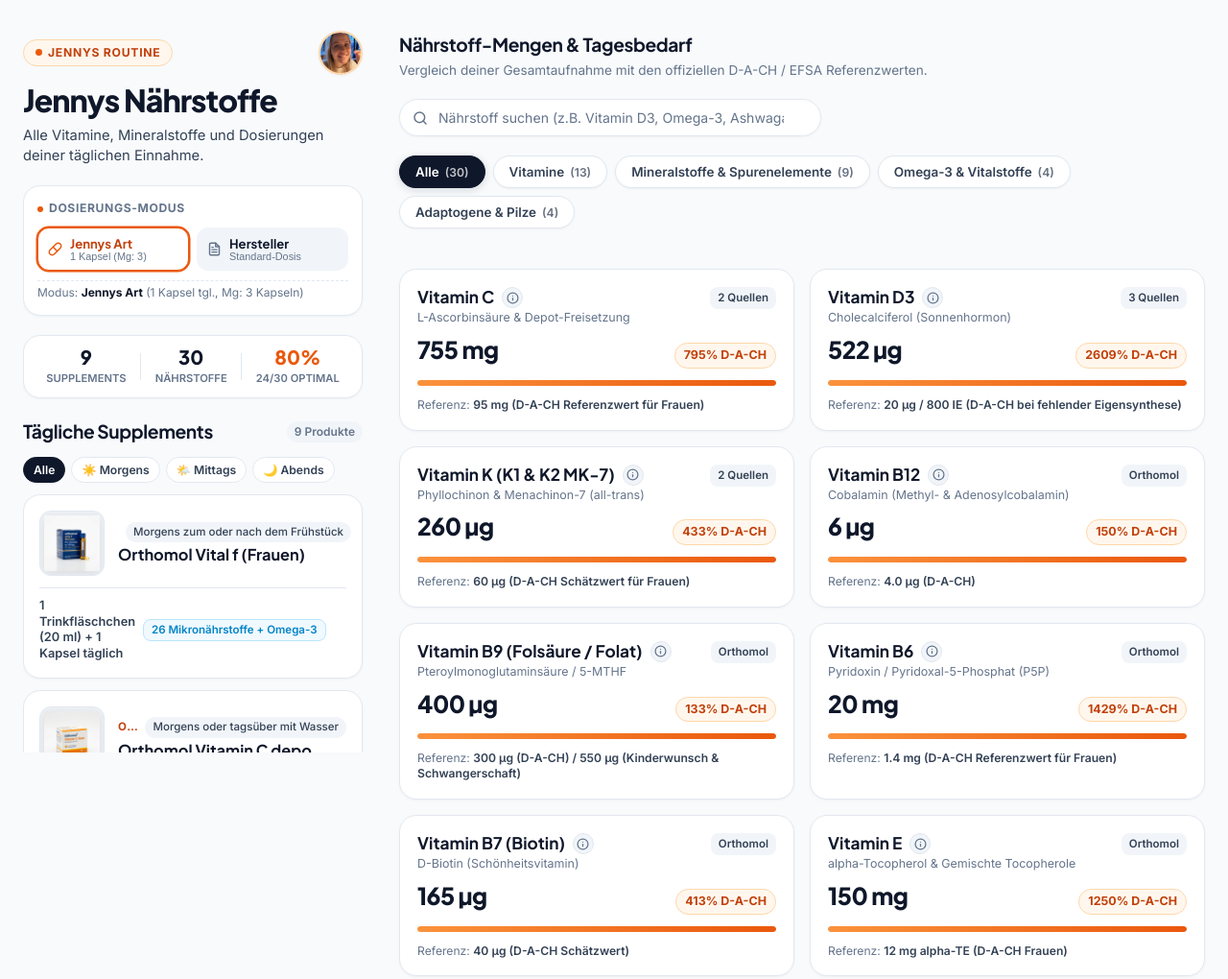
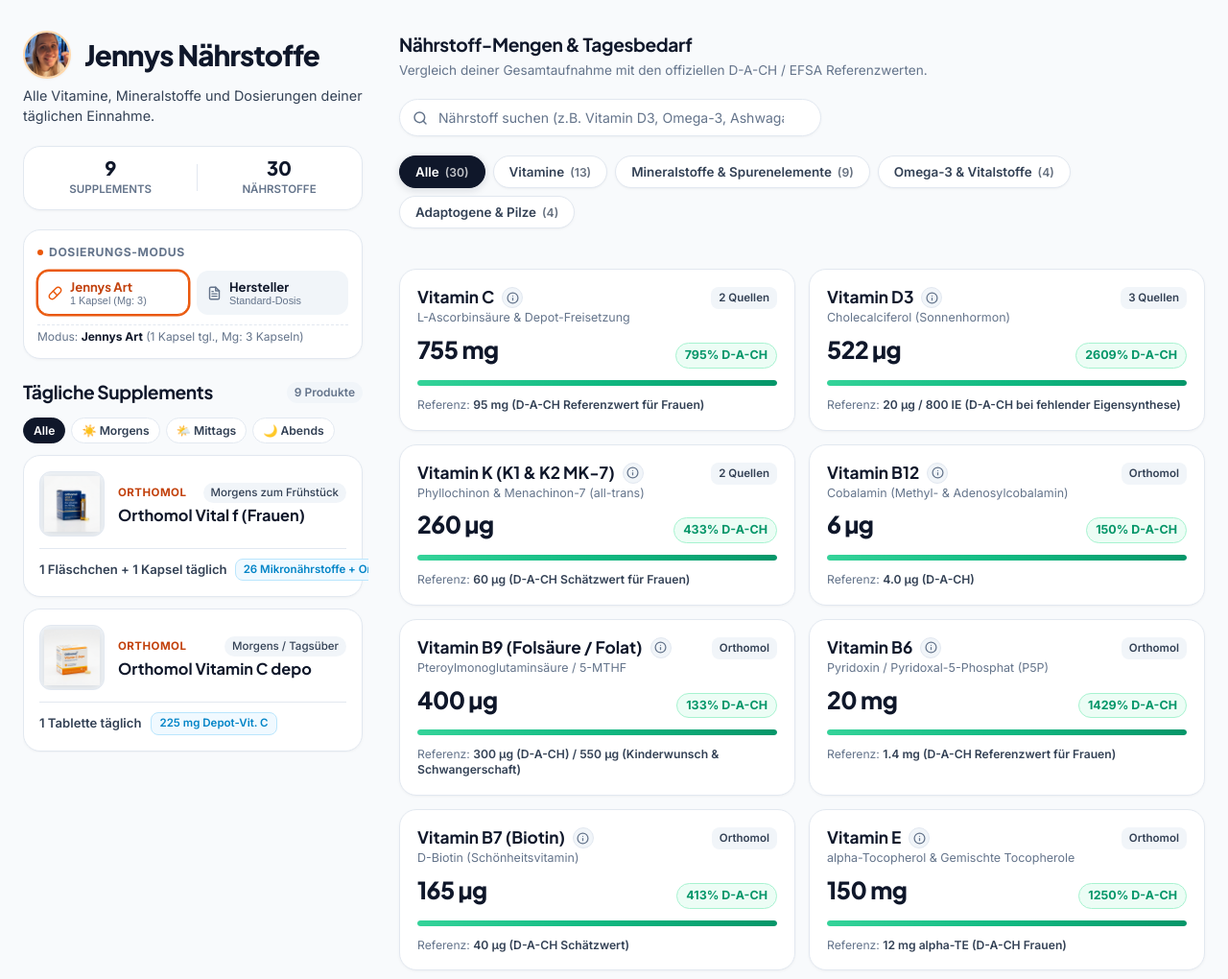
Before and after one commit to placeboHummel/jennys-naehrstoffe, a website: page index.html in a window 1280 px wide. Shown: the top 1020 px of the page at 96% size. Drawn offline with Linux system fonts and the light colour scheme.

Commit message:
refactor: simplify supplement data and UI labels while updating color palette variables

```diff
--- a/css/style.css
+++ b/css/style.css
@@ -1,6 +1,6 @@
 /* ==========================================================================
-   JENNYS NÄHRSTOFFE - WISSENSCHAFTLICH, HOCHLESERLICH & MODERN (AMBER/ORANGE THEME)
-   Gestaltet nach dem Blueprint von Djalals Nährstoffe mit Jennys Farbton (Warm Orange)
+   JENNYS NÄHRSTOFFE - WISSENSCHAFTLICH, HOCHLESERLICH & MODERN
+   Orange Akzente auf der Seite + Stylisher grüner Nährstoff-Verlauf (Bedarfsdeckung)
    ========================================================================== */
 
 :root {
@@ -28,13 +28,17 @@
   --orange-border: #fed7aa;   /* Orange 200 */
   --orange-glow: rgba(234, 88, 12, 0.16);
 
+  /* Stylish Emerald / Green Palette for Nutrients & Coverage */
+  --emerald-main: #059669;
+  --emerald-bright: #10b981;
+  --emerald-light: #34d399;
+  --emerald-bg: #ecfdf5;
+  --emerald-border: #a7f3d0;
+
   /* Secondary Accents */
   --blue-main: #0284c7;
   --blue-bg: #f0f9ff;
   --blue-border: #bae6fd;
-
-  --emerald-main: #059669;
-  --emerald-bg: #ecfdf5;
 
   /* Shadows & Radii */
   --shadow-sm: 0 1px 3px 0 rgba(0, 0, 0, 0.04), 0 1px 2px -1px rgba(0, 0, 0, 0.03);
@@ -127,45 +131,16 @@ body {
   gap: 8px;
 }
 
-.brand-top-row {
-  display: flex;
-  align-items: center;
-  justify-content: space-between;
-  gap: 12px;
-}
-
-.badge-pill {
-  display: inline-flex;
-  align-items: center;
-  gap: 6px;
-  background: var(--orange-bg);
-  color: var(--orange-dark);
-  border: 1px solid var(--orange-border);
-  font-size: 0.76rem;
-  font-weight: 700;
-  text-transform: uppercase;
-  letter-spacing: 0.06em;
-  padding: 4px 12px;
-  border-radius: var(--radius-pill);
-  width: fit-content;
-}
-
-.badge-dot {
-  width: 7px;
-  height: 7px;
-  border-radius: 50%;
-  background-color: var(--orange-main);
-  animation: pulseDot 2s infinite ease-in-out;
-}
-
-@keyframes pulseDot {
-  0%, 100% { opacity: 1; transform: scale(1); }
-  50% { opacity: 0.4; transform: scale(0.85); }
+.brand-title-row {
+  display: flex;
+  align-items: center;
+  gap: 14px;
 }
 
 .jenny-avatar-wrap {
-  width: 46px;
-  height: 46px;
+  width: 50px;
+  height: 50px;
+  min-width: 50px;
   border-radius: 50%;
   border: 2px solid var(--orange-border);
   box-shadow: var(--shadow-sm);
@@ -191,7 +166,7 @@ body {
 
 .title {
   font-family: var(--font-heading);
-  font-size: 2rem;
+  font-size: 1.85rem;
   font-weight: 800;
   letter-spacing: -0.03em;
   color: var(--text-main);
@@ -199,9 +174,52 @@ body {
 }
 
 .subtitle {
-  font-size: 0.92rem;
+  font-size: 0.9rem;
   color: var(--text-secondary);
   line-height: 1.45;
+}
+
+/* ==========================================================================
+   QUICK STATS CARD (2 TILES - MATCHING DJALAL)
+   ========================================================================== */
+.stats-card {
+  display: flex;
+  align-items: center;
+  justify-content: space-around;
+  background: var(--bg-card);
+  border: 1px solid var(--border-light);
+  padding: 12px 24px;
+  border-radius: var(--radius-lg);
+  box-shadow: var(--shadow-sm);
+}
+
+.stat-item {
+  display: flex;
+  flex-direction: column;
+  align-items: center;
+  text-align: center;
+}
+
+.stat-num {
+  font-family: var(--font-heading);
+  font-size: 1.25rem;
+  font-weight: 800;
+  color: var(--text-main);
+  line-height: 1;
+}
+
+.stat-lbl {
+  font-size: 0.72rem;
+  color: var(--text-muted);
+  font-weight: 600;
+  text-transform: uppercase;
+  margin-top: 4px;
+}
+
+.stat-divider {
+  width: 1px;
+  height: 28px;
+  background: var(--border-light);
 }
 
 /* ==========================================================================
@@ -317,53 +335,6 @@ body {
 
 .dosage-caption-text strong {
   color: var(--text-main);
-}
-
-/* ==========================================================================
-   QUICK STATS CARD (3 TILES)
-   ========================================================================== */
-.stats-card {
-  display: flex;
-  align-items: center;
-  justify-content: space-around;
-  background: var(--bg-card);
-  border: 1px solid var(--border-light);
-  padding: 12px 16px;
-  border-radius: var(--radius-lg);
-  box-shadow: var(--shadow-sm);
-}
-
-.stat-item {
-  display: flex;
-  flex-direction: column;
-  align-items: center;
-  text-align: center;
-}
-
-.stat-num {
-  font-family: var(--font-heading);
-  font-size: 1.25rem;
-  font-weight: 800;
-  color: var(--text-main);
-  line-height: 1;
-}
-
-.stat-lbl {
-  font-size: 0.7rem;
-  color: var(--text-muted);
-  font-weight: 600;
-  text-transform: uppercase;
-  margin-top: 4px;
-}
-
-.stat-divider {
-  width: 1px;
-  height: 28px;
-  background: var(--border-light);
-}
-
-.text-orange-stat {
-  color: var(--orange-main) !important;
 }
 
 /* ==========================================================================
@@ -570,8 +541,7 @@ body {
   color: var(--orange-dark);
   letter-spacing: 0.04em;
   white-space: nowrap;
-  overflow: hidden;
-  text-overflow: ellipsis;
+  flex-shrink: 0;
 }
 
 .supp-timing-badge {
@@ -599,7 +569,7 @@ body {
   align-items: center;
   padding-top: 10px;
   border-top: 1px solid var(--border-light);
-  font-size: 0.82rem;
+  font-size: 0.84rem;
   gap: 8px;
 }
 
@@ -610,8 +580,15 @@ body {
 .supp-dose-val {
   color: var(--text-secondary);
   font-weight: 600;
-  font-size: 0.8rem;
-  line-height: 1.3;
+  font-size: 0.82rem;
+  white-space: nowrap;
+}
+
+.supp-badge-group {
+  display: flex;
+  align-items: center;
+  gap: 8px;
+  flex-shrink: 0;
 }
 
 .supp-badge {
@@ -623,6 +600,7 @@ body {
   padding: 2px 8px;
   border-radius: var(--radius-sm);
   white-space: nowrap;
+  flex-shrink: 0;
 }
 
 .supp-select-indicator {
@@ -686,7 +664,7 @@ body {
 
 .search-box {
   position: relative;
-  min-width: 320px;
+  min-width: 280px;
   flex: 1;
   max-width: 440px;
 }
@@ -877,7 +855,7 @@ body {
 .nutrients-grid {
   display: grid;
   grid-template-columns: repeat(2, 1fr);
-  gap: 16px;
+  gap: 14px;
 }
 
 .nut-card {
@@ -904,7 +882,7 @@ body {
   display: flex;
   justify-content: space-between;
   align-items: flex-start;
-  gap: 12px;
+  gap: 10px;
 }
 
 .nut-title-box {
@@ -982,12 +960,13 @@ body {
   line-height: 1;
 }
 
+/* Percent Badge Pill with Stylish Green Bedarfsdeckung */
 .nut-percent-pill {
   font-size: 0.78rem;
   font-weight: 700;
-  color: var(--orange-dark);
-  background: var(--orange-bg);
-  border: 1px solid var(--orange-border);
+  color: var(--emerald-main);
+  background: var(--emerald-bg);
+  border: 1px solid var(--emerald-border);
   padding: 3px 9px;
   border-radius: var(--radius-pill);
   display: inline-flex;
@@ -995,7 +974,7 @@ body {
   gap: 4px;
 }
 
-/* Progress Bar */
+/* Stylish Green Progress Bar with Smooth Vibrant Gradient */
 .nut-progress-track {
   height: 6px;
   background: #e2e8f0;
@@ -1006,9 +985,10 @@ body {
 
 .nut-progress-fill {
   height: 100%;
-  background: linear-gradient(90deg, #fb923c, #ea580c);
+  background: linear-gradient(90deg, #34d399 0%, #10b981 50%, #059669 100%);
   border-radius: var(--radius-pill);
   transition: width 0.4s cubic-bezier(0.4, 0, 0.2, 1);
+  box-shadow: 0 1px 3px rgba(16, 185, 129, 0.35);
 }
 
 .nut-ref-sub {
@@ -1230,8 +1210,8 @@ body {
 }
 
 .check-bullet {
-  background: #ffedd5;
-  color: var(--orange-dark);
+  background: #dcfce7;
+  color: #15803d;
   width: 20px;
   height: 20px;
   border-radius: 50%;
@@ -1299,7 +1279,7 @@ body {
 .modal-source-amount {
   font-size: 0.78rem;
   font-weight: 700;
-  color: var(--orange-dark);
+  color: var(--emerald-main);
   margin-top: 2px;
 }
 
--- a/index.html
+++ b/index.html
@@ -15,7 +15,7 @@
   <link rel="icon" type="image/svg+xml" href="assets/images/favicon.svg">
   <link rel="apple-touch-icon" href="assets/images/favicon.svg">
 
-  <link rel="stylesheet" href="css/style.css?v=3.1.0">
+  <link rel="stylesheet" href="css/style.css?v=3.3.0">
 </head>
 <body>
   <div class="page-container">
@@ -24,19 +24,28 @@
       <!-- ==================== LEFT COLUMN: SIDEBAR & ROUTINE ==================== -->
       <aside class="sidebar-col">
 
-        <!-- Brand Header Box -->
+        <!-- Brand Header Box with Jenny's Avatar -->
         <div class="brand-box">
-          <div class="brand-top-row">
-            <div class="badge-pill">
-              <span class="badge-dot"></span>
-              <span>Jennys Routine</span>
-            </div>
+          <div class="brand-title-row">
             <div class="jenny-avatar-wrap" title="Jenny">
               <img src="assets/jenny_avatar.jpg" alt="Jenny" class="jenny-avatar-img">
             </div>
+            <h1 class="title">Jennys Nährstoffe</h1>
           </div>
-          <h1 class="title">Jennys Nährstoffe</h1>
           <p class="subtitle">Alle Vitamine, Mineralstoffe und Dosierungen deiner täglichen Einnahme.</p>
+        </div>
+
+        <!-- Quick 2-Tile KPI Stats Card (Matching Djalal) -->
+        <div class="stats-card">
+          <div class="stat-item">
+            <span class="stat-num" id="statSuppCount">9</span>
+            <span class="stat-lbl">Supplements</span>
+          </div>
+          <div class="stat-divider"></div>
+          <div class="stat-item">
+            <span class="stat-num" id="statNutrientCount">30</span>
+            <span class="stat-lbl">Nährstoffe</span>
+          </div>
         </div>
 
         <!-- Dosage Mode Switcher Card -->
@@ -69,24 +78,6 @@
 
           <div class="dosage-caption-text" id="activeModeCaption">
             Modus: <strong>Jennys Art</strong> (1 Kapsel tgl., Mg: 3 Kapseln)
-          </div>
-        </div>
-
-        <!-- Quick 3-Tile KPI Stats Card -->
-        <div class="stats-card">
-          <div class="stat-item">
-            <span class="stat-num" id="statSuppCount">9</span>
-            <span class="stat-lbl">Supplements</span>
-          </div>
-          <div class="stat-divider"></div>
-          <div class="stat-item">
-            <span class="stat-num" id="statNutrientCount">30</span>
-            <span class="stat-lbl">Nährstoffe</span>
-          </div>
-          <div class="stat-divider"></div>
-          <div class="stat-item">
-            <span class="stat-num text-orange-stat" id="statCoveragePct">100%</span>
-            <span class="stat-lbl" id="statCoverageLabel">Deckung</span>
           </div>
         </div>
 
@@ -164,6 +155,6 @@
     <svg width="18" height="18" viewBox="0 0 24 24" fill="none" stroke="currentColor" stroke-width="2.5" stroke-linecap="round" stroke-linejoin="round"><line x1="12" y1="19" x2="12" y2="5"></line><polyline points="5 12 12 5 19 12"></polyline></svg>
   </button>
 
-  <script type="module" src="js/app.js?v=3.1.0"></script>
+  <script type="module" src="js/app.js?v=3.3.0"></script>
 </body>
 </html>
--- a/js/app.js
+++ b/js/app.js
@@ -4,7 +4,7 @@
  * Wissenschaftlich, hochleserlich mit warmem Amber/Orange-Farbschema
  */
 
-import { JENNY_SUPPLEMENTS, NUTRIENTS_MASTER } from './data.js?v=3.1.0';
+import { JENNY_SUPPLEMENTS, NUTRIENTS_MASTER } from './data.js?v=3.2.0';
 
 document.addEventListener('DOMContentLoaded', () => {
   // State
@@ -169,8 +169,7 @@ document.addEventListener('DOMContentLoaded', () => {
              data-id="${supp.id}"
              role="button"
              tabindex="0"
-             aria-pressed="${isSelected}"
-             title="${isSelected ? 'Klicken, um Filter aufzuheben' : 'Klicken, um Nährstoffe dieses Supplements zu filtern'}">
+             aria-pressed="${isSelected}">
           <div class="supp-card-body">
             <div class="supp-img-box">
               ${imageHtml}
@@ -185,7 +184,7 @@ document.addEventListener('DOMContentLoaded', () => {
           </div>
           <div class="supp-dose-box">
             <span class="supp-dose-val">${dosageText}</span>
-            <div style="display: flex; align-items: center; gap: 8px;">
+            <div class="supp-badge-group">
               ${supp.badge ? `<span class="supp-badge">${supp.badge}</span>` : ''}
               <span class="supp-select-indicator">
                 ${isSelected
@@ -385,7 +384,7 @@ document.addEventListener('DOMContentLoaded', () => {
       const pillClass = isMissing ? 'nut-percent-pill text-orange-stat' : 'nut-percent-pill';
 
       return `
-        <div class="nut-card" data-nutrient-id="${item.id}" role="button" tabindex="0" title="Klicken für wissenschaftliche Details">
+        <div class="nut-card" data-nutrient-id="${item.id}" role="button" tabindex="0">
           <div class="nut-top-row">
             <div class="nut-title-box">
               <div class="nut-name-row">
--- a/js/data.js
+++ b/js/data.js
@@ -11,11 +11,11 @@ export const JENNY_SUPPLEMENTS = [
     id: 'orthomol-vital-f',
     name: 'Orthomol Vital f (Frauen)',
     brand: 'Orthomol',
-    dosageJenny: '1 Trinkfläschchen (20 ml) + 1 Kapsel täglich',
-    dosageManufacturer: '1 Trinkfläschchen (20 ml) + 1 Kapsel täglich',
+    dosageJenny: '1 Fläschchen + 1 Kapsel täglich',
+    dosageManufacturer: '1 Fläschchen + 1 Kapsel täglich',
     unitsJenny: 2,
     unitsManufacturer: 2,
-    timing: 'Morgens zum oder nach dem Frühstück',
+    timing: 'Morgens zum Frühstück',
     timeGroup: 'morning',
     icon: '☀️',
     badge: '26 Mikronährstoffe + Omega-3',
@@ -88,10 +88,10 @@ export const JENNY_SUPPLEMENTS = [
     dosageManufacturer: '1 Tablette täglich',
     unitsJenny: 1,
     unitsManufacturer: 1,
-    timing: 'Morgens oder tagsüber mit Wasser',
+    timing: 'Morgens / Tagsüber',
     timeGroup: 'morning',
     icon: '🍊',
-    badge: '225 mg Depot-Vitamin C + Bioflavonoide',
+    badge: '225 mg Depot-Vit. C',
     image: 'assets/products/orthomol_vitc.jpg',
     url: 'https://www.orthomol.com',
     notes: 'Verzögerte Langzeitfreisetzung (Depot-Effekt) für gleichmäßige Vitamin-C-Versorgung über viele Stunden.',
@@ -109,14 +109,14 @@ export const JENNY_SUPPLEMENTS = [
     id: 'sunday-omega3-komplex',
     name: 'Omega 3 Komplex (DHA 400 + EPA 200)',
     brand: 'Sunday Natural',
-    dosageJenny: '1 Softgel-Kapsel täglich',
-    dosageManufacturer: '1 Softgel-Kapsel täglich',
+    dosageJenny: '1 Softgel täglich',
+    dosageManufacturer: '1 Softgel täglich',
     unitsJenny: 1,
     unitsManufacturer: 1,
-    timing: 'Mittags / Morgens zur Mahlzeit',
+    timing: 'Mittags / Morgens',
     timeGroup: 'noon',
     icon: '💧',
-    badge: '640 mg Algen-Omega-3 (Triglycerid)',
+    badge: '640 mg Algen-Omega-3',
     image: 'assets/products/sunday_omega3.jpg',
     url: 'https://www.sunday.de/omega-3-komplex-dha-epa-pflanzlich.html',
     notes: '100% vegan aus Schizochytrium-Mikroalgen in natürlicher Triglyceridform mit Bio-Borretsch-, Chia- und Sanddornöl.',
@@ -132,14 +132,14 @@ export const JENNY_SUPPLEMENTS = [
     id: 'zinzino-essent-plus',
     name: 'Essent+ Premium (BalanceOil+ Softgels)',
     brand: 'Zinzino',
-    dosageJenny: '1 Softgel täglich (Jennys Art)',
-    dosageManufacturer: '2 Softgels täglich (Hersteller-Empfehlung)',
+    dosageJenny: '1 Softgel täglich',
+    dosageManufacturer: '2 Softgels täglich',
     unitsJenny: 1,
     unitsManufacturer: 2,
-    timing: 'Mittags zur Hauptmahlzeit',
+    timing: 'Mittags zum Essen',
     timeGroup: 'noon',
     icon: '🌿',
-    badge: 'Omega-3 + R.E.V.O.O Polyphenole',
+    badge: 'Omega-3 + Polyphenole',
     image: 'assets/products/zinzino_essent.jpg',
     url: 'https://www.zinzino.com/site/de-DE/product/essent-plus-premium/',
     notes: 'Synergie aus reinem Wildfischöl und R.E.V.O.O Olivenöl mit extrem hohem Polyphenol-Gehalt (Hydroxytyrosol) & Vitamin D3.',
@@ -159,14 +159,14 @@ export const JENNY_SUPPLEMENTS = [
     id: 'sunday-d3-k2-depot',
     name: 'Vitamin D3 20.000 IE + K2 MK7 All Trans',
     brand: 'Sunday Natural',
-    dosageJenny: '1 Kapsel täglich (500 µg / 20.000 IE D3 + 200 µg K2)',
-    dosageManufacturer: '1 Kapsel alle 20 Tage (Depot: ~25 µg / 1.000 IE täglich)',
+    dosageJenny: '1 Kapsel täglich',
+    dosageManufacturer: '1 Kapsel alle 20 Tage',
     unitsJenny: 1,
     unitsManufacturer: 1,
-    timing: 'Morgens zur Mahlzeit mit Fettquelle',
+    timing: 'Morgens mit Fettquelle',
     timeGroup: 'morning',
     icon: '☀️',
-    badge: '20.000 IE D3 + 200 µg K2 MK7',
+    badge: '20.000 IE D3 + 200 µg K2',
     image: 'assets/products/sunday_d3_k2.jpg',
     url: 'https://www.sunday.de/vitamin-d3-k2-20000-ie-mk7-all-trans.html',
     notes: 'Hochdosierte Kapsel mit 20.000 IE D3 (500 µg) und 200 µg K2VITAL®. Jenny nimmt täglich 1 Kapsel (500 µg D3); der Hersteller empfiehlt als Depot 1 Kapsel alle 20 Tage (25 µg D3/Tag).',
@@ -184,14 +184,14 @@ export const JENNY_SUPPLEMENTS = [
     id: 'sunday-ashwagandha-ksm66',
     name: 'Bio Ashwagandha KSM-66® Royal (500 mg)',
     brand: 'Sunday Natural',
-    dosageJenny: '1 Kapsel täglich (500 mg)',
-    dosageManufacturer: '2 Kapseln täglich (1.000 mg)',
+    dosageJenny: '1 Kapsel täglich',
+    dosageManufacturer: '2 Kapseln täglich',
     unitsJenny: 1,
     unitsManufacturer: 2,
-    timing: 'Nachmittags oder Abends',
+    timing: 'Nachmittags / Abends',
     timeGroup: 'evening',
     icon: '🧘‍♀️',
-    badge: 'KSM-66® Vollspektrum-Wurzelextrakt',
+    badge: '500 mg KSM-66®',
     image: 'assets/products/sunday_ashwagandha.jpg',
     url: 'https://www.sunday.de/ashwagandha-kapseln-ksm-66-bio.html',
     notes: 'Weltweit führender Vollspektrum-Wurzelextrakt (KSM-66®) für Stressbalance, seelische Ausgeglichenheit und gesunden Schlaf.',
@@ -209,14 +209,14 @@ export const JENNY_SUPPLEMENTS = [
     id: 'sunday-reishi-extrakt',
     name: 'Bio Reishi Extrakt + Pulver (500 mg)',
     brand: 'Sunday Natural',
-    dosageJenny: '1 Kapsel täglich (500 mg)',
-    dosageManufacturer: '1 Kapsel täglich (500 mg)',
+    dosageJenny: '1 Kapsel täglich',
+    dosageManufacturer: '1 Kapsel täglich',
     unitsJenny: 1,
     unitsManufacturer: 1,
-    timing: 'Morgens oder Abends mit Wasser',
+    timing: 'Morgens / Abends',
     timeGroup: 'evening',
     icon: '🍄',
-    badge: '500 mg (30% Polysaccharide)',
+    badge: '500 mg Bio-Reishi',
     image: 'assets/products/sunday_reishi.jpg',
     url: 'https://www.sunday.de/reishi-extrakt-pulver-bio-kapseln.html',
     notes: 'König der Vitalpilze (Ganoderma lucidum). Synergie aus 300 mg konzentriertem Heißwasserextrakt und 200 mg Rohkostpulver.',
@@ -234,14 +234,14 @@ export const JENNY_SUPPLEMENTS = [
     id: 'sunday-chaga-extrakt',
     name: 'Bio Chaga Extrakt (500 mg)',
     brand: 'Sunday Natural',
-    dosageJenny: '1 Kapsel täglich (500 mg)',
-    dosageManufacturer: '1 Kapsel täglich (500 mg)',
+    dosageJenny: '1 Kapsel täglich',
+    dosageManufacturer: '1 Kapsel täglich',
     unitsJenny: 1,
     unitsManufacturer: 1,
-    timing: 'Morgens zum Frühstück / Tee',
+    timing: 'Morgens zum Frühstück',
     timeGroup: 'morning',
     icon: '🌲',
-    badge: '500 mg (20% Beta-Glucan)',
+    badge: '500 mg Bio-Chaga',
     image: 'assets/products/sunday_chaga.jpg',
     url: 'https://www.sunday.de/chaga-extrakt-bio-kapseln.html',
     notes: 'Wildsammlung aus subarktischen Birkenwäldern. Reich an bioaktiven Beta-Glucanen und Polyphenolen.',
@@ -259,14 +259,14 @@ export const JENNY_SUPPLEMENTS = [
     id: 'sports-magnesium-bisglycinat',
     name: 'Magnesium Bisglycinat (300 Kapseln)',
     brand: 'Sports & Health',
-    dosageJenny: '3 Kapseln täglich (400 mg elementar)',
-    dosageManufacturer: '3 Kapseln täglich (400 mg elementar)',
+    dosageJenny: '3 Kapseln täglich',
+    dosageManufacturer: '3 Kapseln täglich',
     unitsJenny: 3,
     unitsManufacturer: 3,
     timing: 'Abends vor dem Schlafen',
     timeGroup: 'evening',
     icon: '🌙',
-    badge: '400 mg elementares Magnesium (Chelat)',
+    badge: '400 mg Magnesium',
     image: 'assets/products/sports_magnesium.jpg',
     url: 'https://sports-health.de/products/magnesium-bisglycinat',
     notes: 'Hochdosiertes, magenschonendes Magnesiumbisglycinat für entspannte Muskeln, Nervenruhe und optimale nächtliche Erholung.',
```
